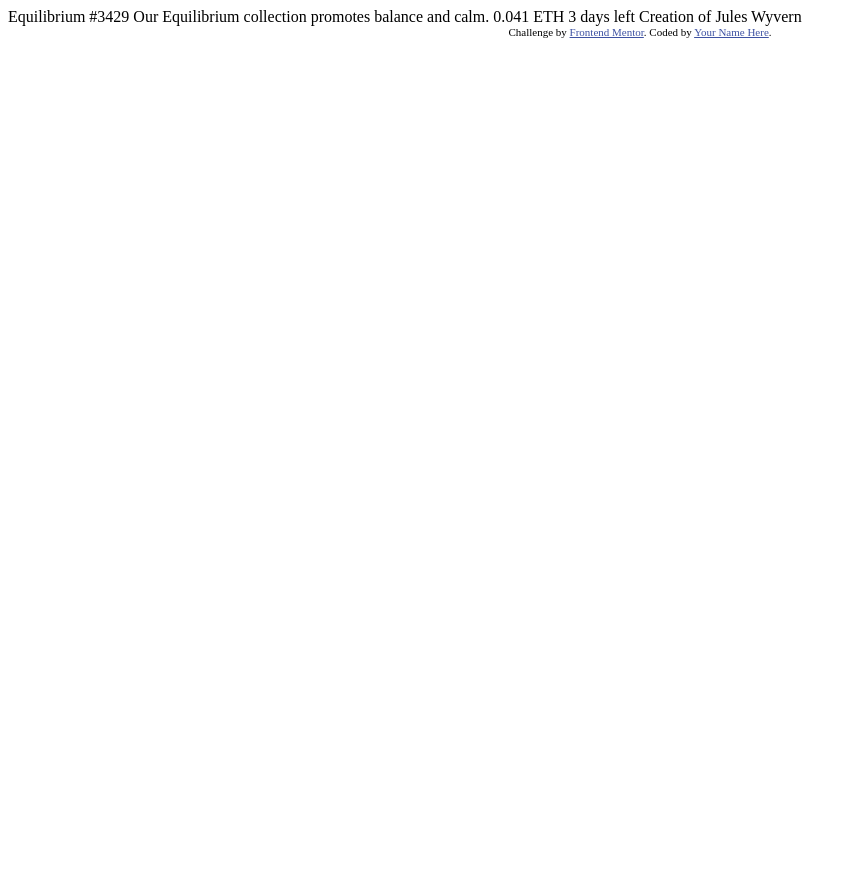
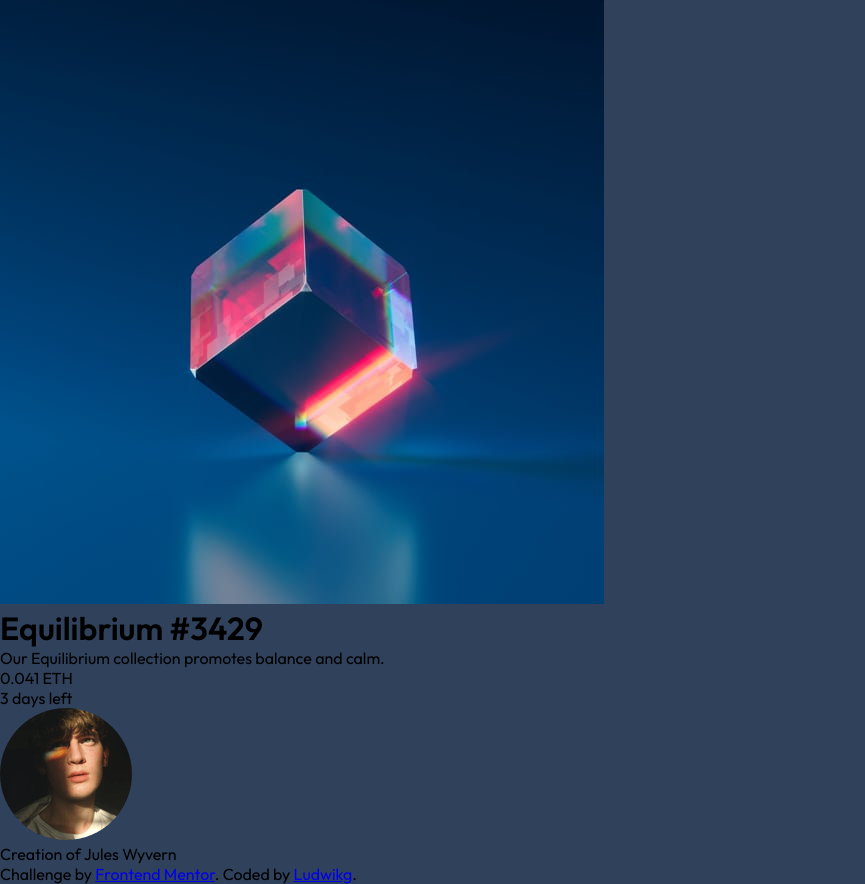
Before and after one commit to Ludwikgg/FrontEndMentor-nft-preview-card, a plain HTML site: page index.html in a window 1280 px wide. Shown: the whole page, without its empty margins (0-865 px from the left). Before the commit the page ends 800 px from the top, so only its background shows below. Drawn offline with Linux system fonts and the light colour scheme.

Commit message:
creating a html structure

```diff
--- /dev/null
+++ b/css/style.css
@@ -0,0 +1,22 @@
+:root {
+    /* main BG */
+    --very-dark-blue: hsl(217, 54%, 11%);
+    /* card BG */
+    --very-dark-blue: hsl(216, 50%, 16%);
+    /* line */
+    --very-dark-blue: hsl(215, 32%, 27%);
+    --white: hsl(0, 0%, 100%);
+    --soft-blue: hsl(215, 51%, 70%);
+    --cyan: hsl(178, 100%, 50%);
+}
+
+* {
+    margin: 0;
+    padding: 0;
+    box-sizing: border-box;
+    font-family: 'Outfit', sans-serif;
+}
+
+body {
+    background-color: var(--very-dark-blue);
+}
--- a/index.html
+++ b/index.html
@@ -1,33 +1,38 @@
 <!DOCTYPE html>
 <html lang="en">
+
 <head>
   <meta charset="UTF-8">
-  <meta name="viewport" content="width=device-width, initial-scale=1.0"> <!-- displays site properly based on user's device -->
-
+  <meta name="viewport" content="width=device-width, initial-scale=1.0">
   <link rel="icon" type="image/png" sizes="32x32" href="./images/favicon-32x32.png">
 
   <title>Frontend Mentor | NFT preview card component</title>
+  <link rel="preconnect" href="https://fonts.googleapis.com">
+  <link rel="preconnect" href="https://fonts.gstatic.com" crossorigin>
+  <link href="https://fonts.googleapis.com/css2?family=Outfit:wght@300;400;600&display=swap" rel="stylesheet">
+  <link rel="stylesheet" href="css/style.css">
+</head>
 
-  <!-- Feel free to remove these styles or customise in your own stylesheet 👍 -->
-  <style>
-    .attribution { font-size: 11px; text-align: center; }
-    .attribution a { color: hsl(228, 45%, 44%); }
-  </style>
-</head>
 <body>
-
-  Equilibrium #3429
-
-  Our Equilibrium collection promotes balance and calm.
-
-  0.041 ETH
-  3 days left
-
-  Creation of Jules Wyvern
-
+  <div class="wrapper">
+    <img src="img/image-equilibrium.jpg" alt="Rainbow cube reflecting light on blue background" class="main-img">
+    <div class="txt">
+      <h1 class="header-text"> Equilibrium #3429</h1>
+      <p class="description"> Our Equilibrium collection promotes balance and calm.</p>
+    </div>
+    <div class="prices">
+      <p class="price">0.041 ETH</p>
+      <p class="time-left">3 days left</p>
+    </div>
+    <div class="footer">
+      <img src="img/image-avatar.png" alt="Photo of a man">
+      <p class="author">Creation of Jules Wyvern</p>
+    </div>
+  </div>
   <div class="attribution">
     Challenge by <a href="https://www.frontendmentor.io?ref=challenge" target="_blank">Frontend Mentor</a>.
-    Coded by <a href="#">Your Name Here</a>.
+    Coded by <a href="#">Ludwikg</a>.
   </div>
 </body>
+
 </html>
```
Also changed, not shown: img/favicon-32x32.png (renamed from images/favicon-32x32.png), img/icon-clock.svg (renamed from images/icon-clock.svg), img/icon-ethereum.svg (renamed from images/icon-ethereum.svg), img/icon-view.svg (renamed from images/icon-view.svg), img/image-avatar.png (renamed from images/image-avatar.png), img/image-equilibrium.jpg (renamed from images/image-equilibrium.jpg), 6 other files.
